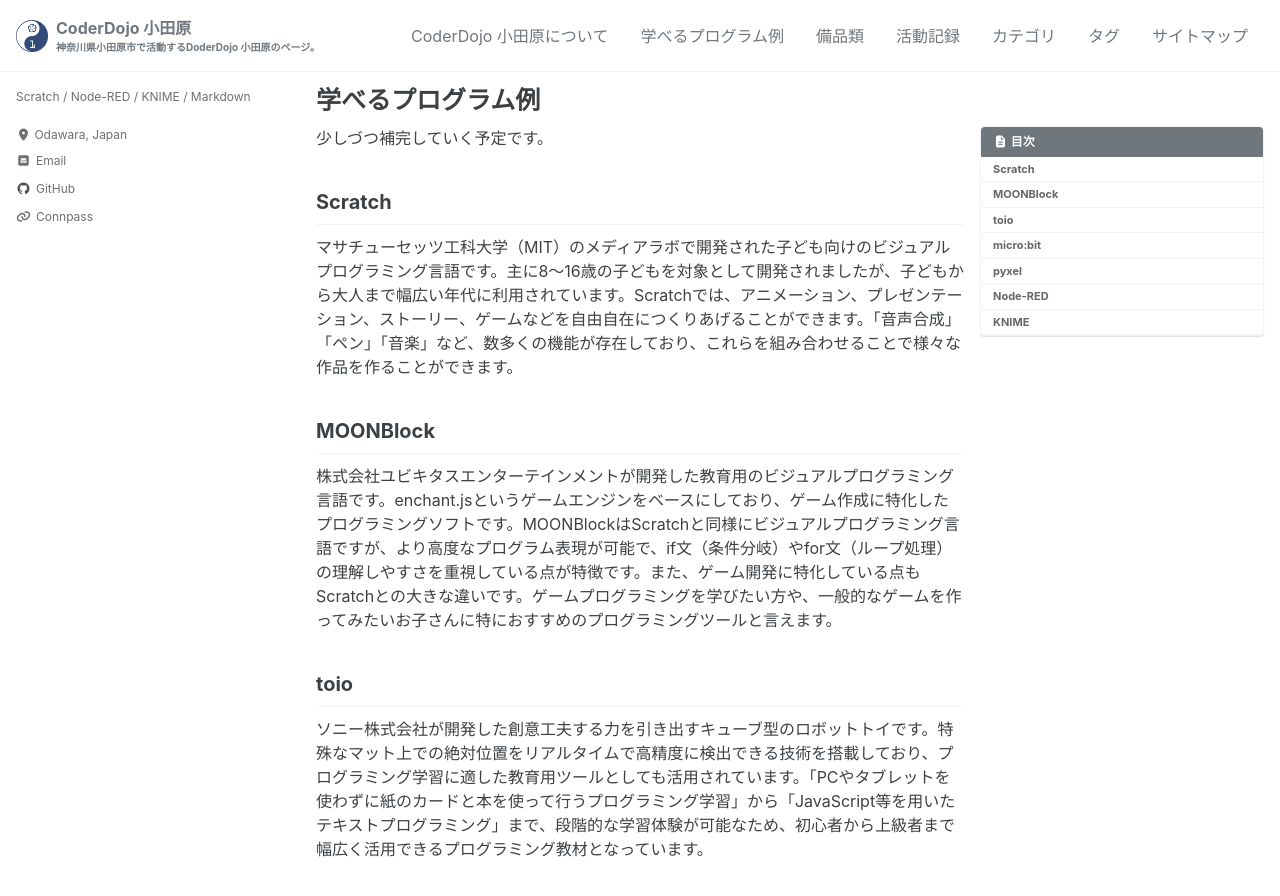
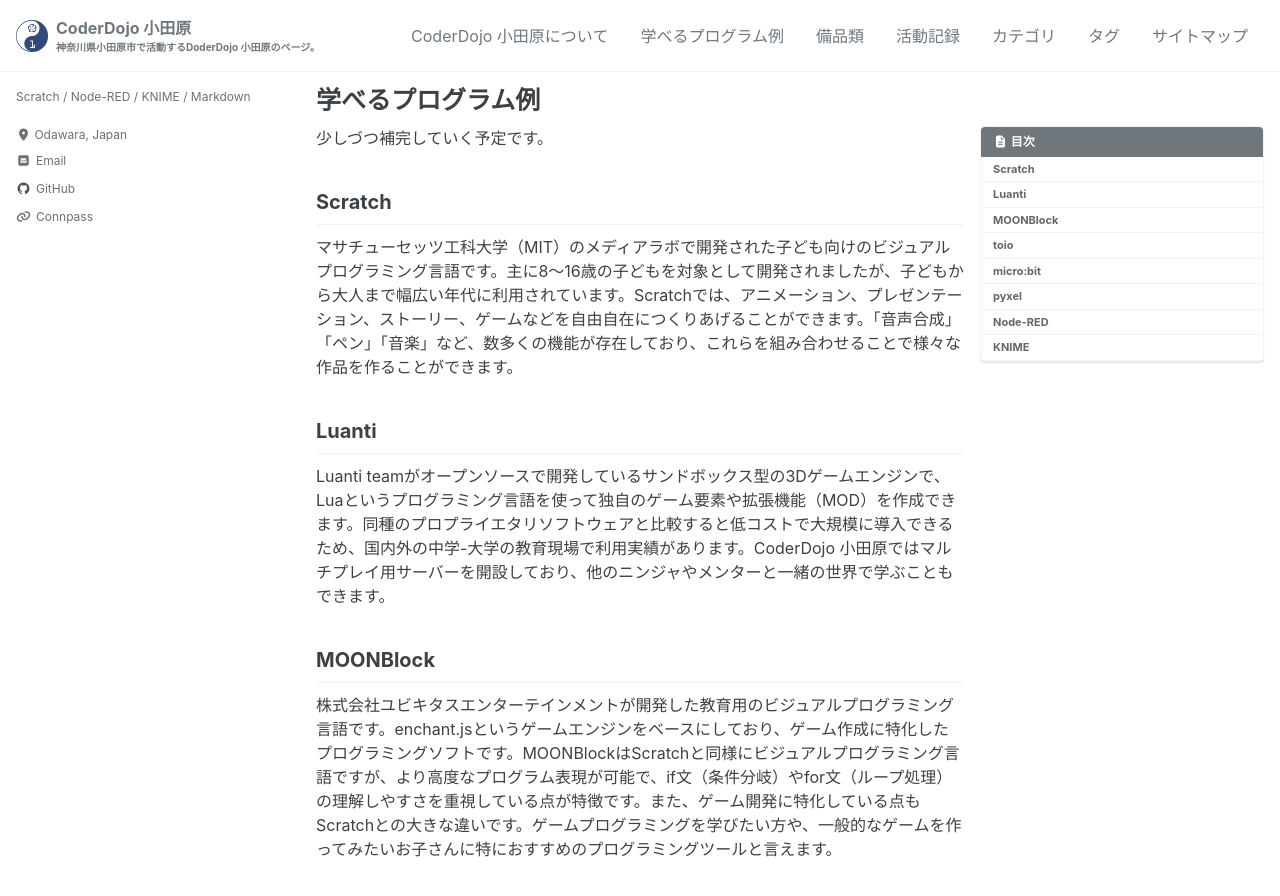
Before and after one commit to CoderDojo-Odawara/coderdojo-odawara.github.io, a Jekyll site: the page built from _pages/programs.md, in a window 1280 px wide and 900 px high. Shown: the top 896 px of the window. Built offline with Jekyll 4.4.1, drawn with Linux system fonts in a browser that asks for light colours; cached includes are drawn as plain includes; a script that is not in the unit is left out.

Commit message:
Update programs.md

```diff
--- a/_pages/programs.md
+++ b/_pages/programs.md
@@ -10,6 +10,9 @@
 
 ## Scratch
 マサチューセッツ工科大学（MIT）のメディアラボで開発された子ども向けのビジュアルプログラミング言語です。主に8〜16歳の子どもを対象として開発されましたが、子どもから大人まで幅広い年代に利用されています。Scratchでは、アニメーション、プレゼンテーション、ストーリー、ゲームなどを自由自在につくりあげることができます。「音声合成」「ペン」「音楽」など、数多くの機能が存在しており、これらを組み合わせることで様々な作品を作ることができます。
+
+## Luanti
+Luanti teamがオープンソースで開発しているサンドボックス型の3Dゲームエンジンで、Luaというプログラミング言語を使って独自のゲーム要素や拡張機能（MOD）を作成できます。同種のプロプライエタリソフトウェアと比較すると低コストで大規模に導入できるため、国内外の中学-大学の教育現場で利用実績があります。CoderDojo 小田原ではマルチプレイ用サーバーを開設しており、他のニンジャやメンターと一緒の世界で学ぶこともできます。
 
 ## MOONBlock
 株式会社ユビキタスエンターテインメントが開発した教育用のビジュアルプログラミング言語です。enchant.jsというゲームエンジンをベースにしており、ゲーム作成に特化したプログラミングソフトです。MOONBlockはScratchと同様にビジュアルプログラミング言語ですが、より高度なプログラム表現が可能で、if文（条件分岐）やfor文（ループ処理）の理解しやすさを重視している点が特徴です。また、ゲーム開発に特化している点もScratchとの大きな違いです。ゲームプログラミングを学びたい方や、一般的なゲームを作ってみたいお子さんに特におすすめのプログラミングツールと言えます。
```
